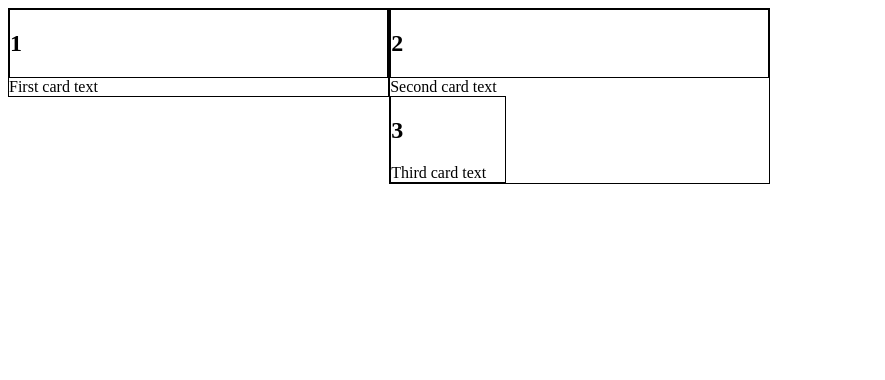
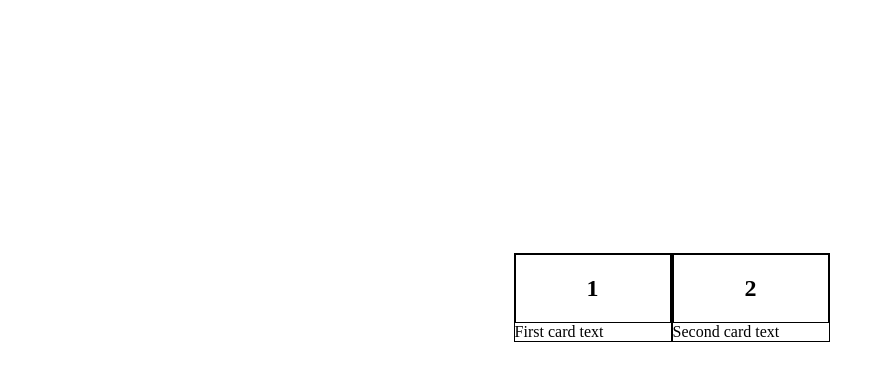
Before and after one commit to ShaftJnr/Card_Designing, a plain HTML site: page index.html in a window 1280 px wide. Shown: the whole page, without its empty margins (0-885 px from the left). Drawn offline with Linux system fonts and the light colour scheme.

Commit message:
Updates
Updates

```diff
--- a/index.html
+++ b/index.html
@@ -31,23 +31,8 @@
                     Second card text
                         </div>
 
-
-<!--Card 3 class / Container-->
-
-            <div class="Card_3">
-                <div class="card_card_title">
-                    <h2>3</h2>
-                </div>
-                    <div class="card_text3">
-                        Third card text
-                    </div>
-
-            </div>
-
-
-
-
     </div>
+    <div class="float"></div>
 
 </body>
 </html>
--- a/style.css
+++ b/style.css
@@ -1,3 +1,6 @@
+*{
+   box-sizing: border-box;
+}
 @font-face {
     font-family: "Font";
     src: url(./Fraunces/Fraunces-Italic-VariableFont_SOFT\,WONK\,opsz\,wght.ttf);
@@ -19,30 +22,28 @@
 }
 
 .Container{
-    margin: 0;
-    box-sizing: border-box;
+    margin: 20% 40% ;
+    width: 50%;
 }
 
 .Card_1{
     border: 1px solid black;
-    width: 30%;
+    width: 25%;
     float: left;
 }
 
 
 .Card_2{
     border: 1px solid black;
-    width: 30%;
-    float: left;
-}
-
-
-.Card_3{
-    border: 1px solid black;
-    width: 30%;
+    width: 25%;
     float: left;
 }
 
 .card_title{
     border: 1px solid black;
+    text-align: center;
 }
+
+.float{
+    clear: both;
+}
```
